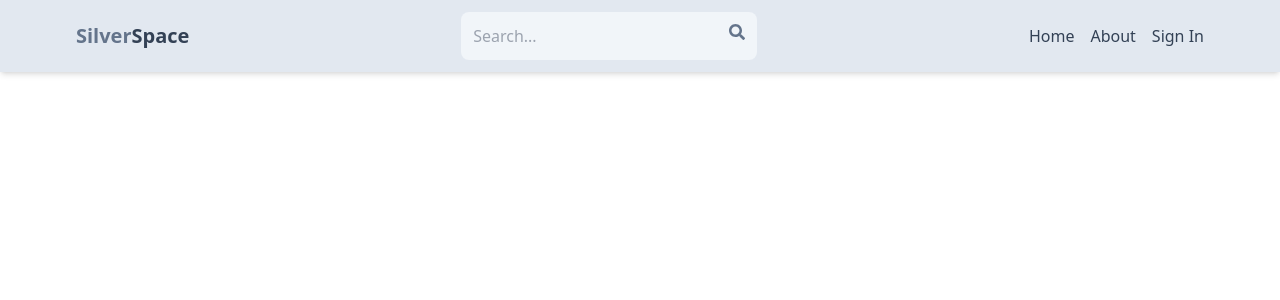
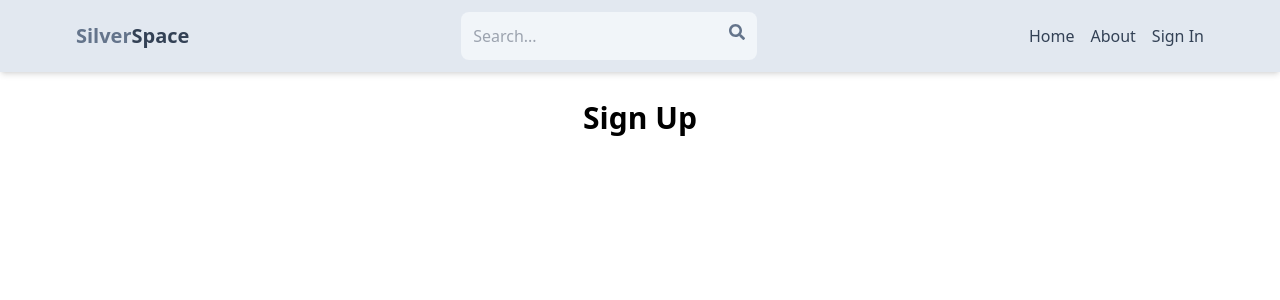
Before and after one commit to dominicOT/MERN-Project, a React (Vite) app in the folder client/: page /sign-up in a window 1280 px wide. Shown: the top 300 px of the page. Built offline with nearby package versions, Linux system fonts and the light colour scheme.

Commit message:
Route Component Modified

```diff
--- a/client/package.json
+++ b/client/package.json
@@ -13,7 +13,7 @@
     "react": "^18.2.0",
     "react-dom": "^18.2.0",
     "react-icons": "^5.0.1",
-    "react-router-dom": "^6.21.3"
+    "react-router-dom": "^6.22.3"
   },
   "devDependencies": {
     "@types/react": "^18.2.43",
--- a/client/src/App.jsx
+++ b/client/src/App.jsx
@@ -1,12 +1,11 @@
-// import React from 'react'
+import React from 'react'
 import { BrowserRouter, Routes, Route } from 'react-router-dom';
 
-import Home from './Home';
+import Home from './pages/Home';
 import About from './pages/About';
 import SignIn from './pages/SignIn';
 import Profile from './pages/Profile';
 import SignUp from './pages/SignUp';
-
 
 import Header from './components/Header';
 
@@ -15,11 +14,11 @@ export default function App() {
   return <BrowserRouter>
   <Header/>
   <Routes>
-    <Route path="/" elements={<Home />} />
-    <Route path="/sign-up" elements={<SignUp />} />
-    <Route path="/sign-in" elements={<SignIn />} />
-    <Route path="/profile" elements={<Profile />} />
-    <Route path="/about" elements={<About />} />
+    <Route path="/" element={<Home />} />
+    <Route path="/sign-in" element={<SignIn />} />
+    <Route path="/sign-up" element={<SignUp />} />
+    <Route path="/about" element={<About />} />
+    <Route path="/profile" element={<Profile />} />
   </Routes>
   </BrowserRouter>
 }
--- a/client/src/Home.jsx
+++ b/client/src/pages/Home.jsx
@@ -1,4 +1,4 @@
-import React from 'react'
+
 
 export default function Home() {
   return (
--- a/client/src/pages/SignUp.jsx
+++ b/client/src/pages/SignUp.jsx
@@ -1,7 +1,7 @@
-import React from 'react'
-
 export default function SignUp() {
   return (
-    <div>SignUp</div>
+    <div>
+      <h1 className='text-3xl text-center font-semibold my-7'>Sign Up</h1>
+    </div>
   )
 }
```
Also changed, not shown: 1 other file (tests, documents, lock files or other folders).
